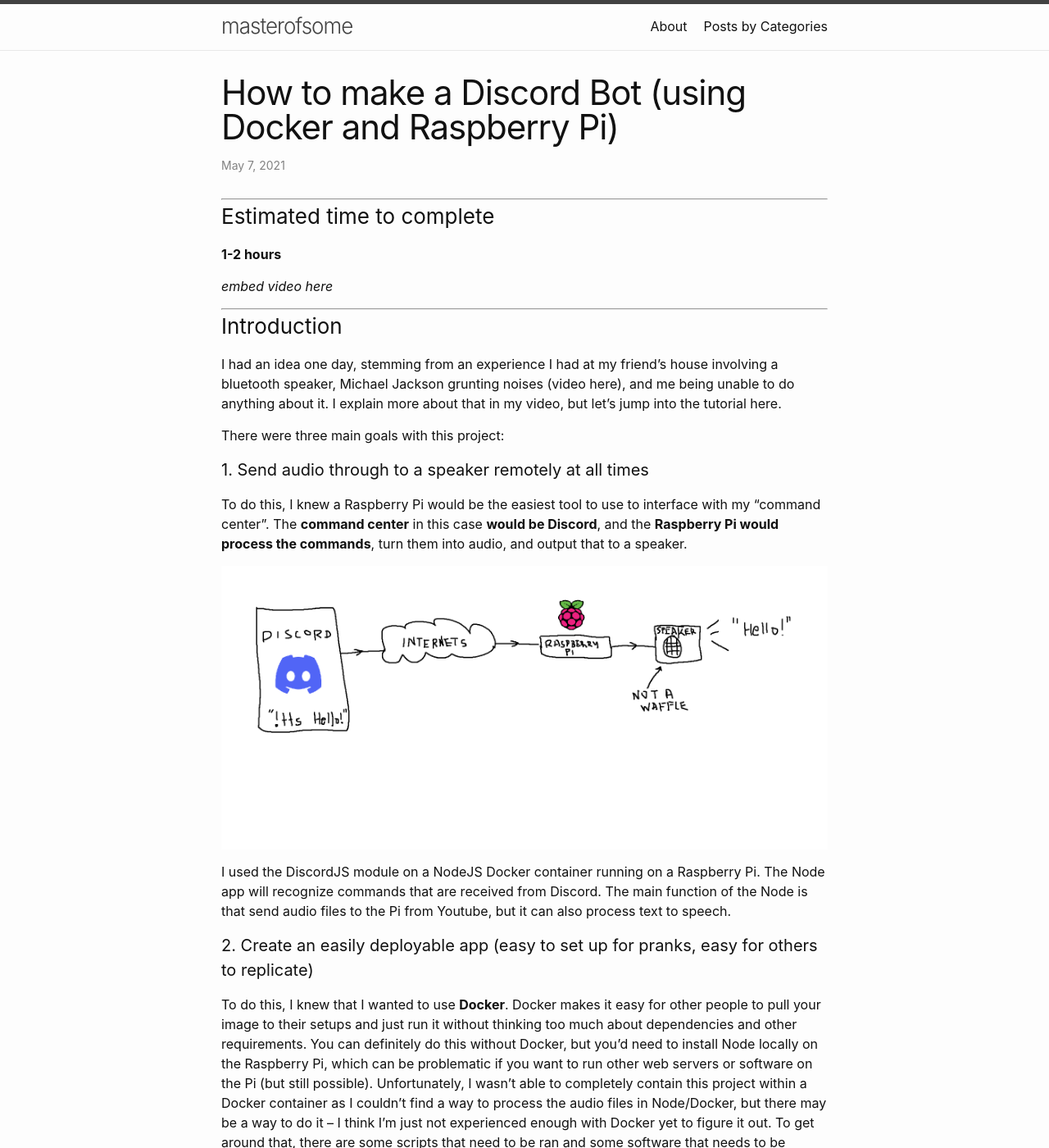
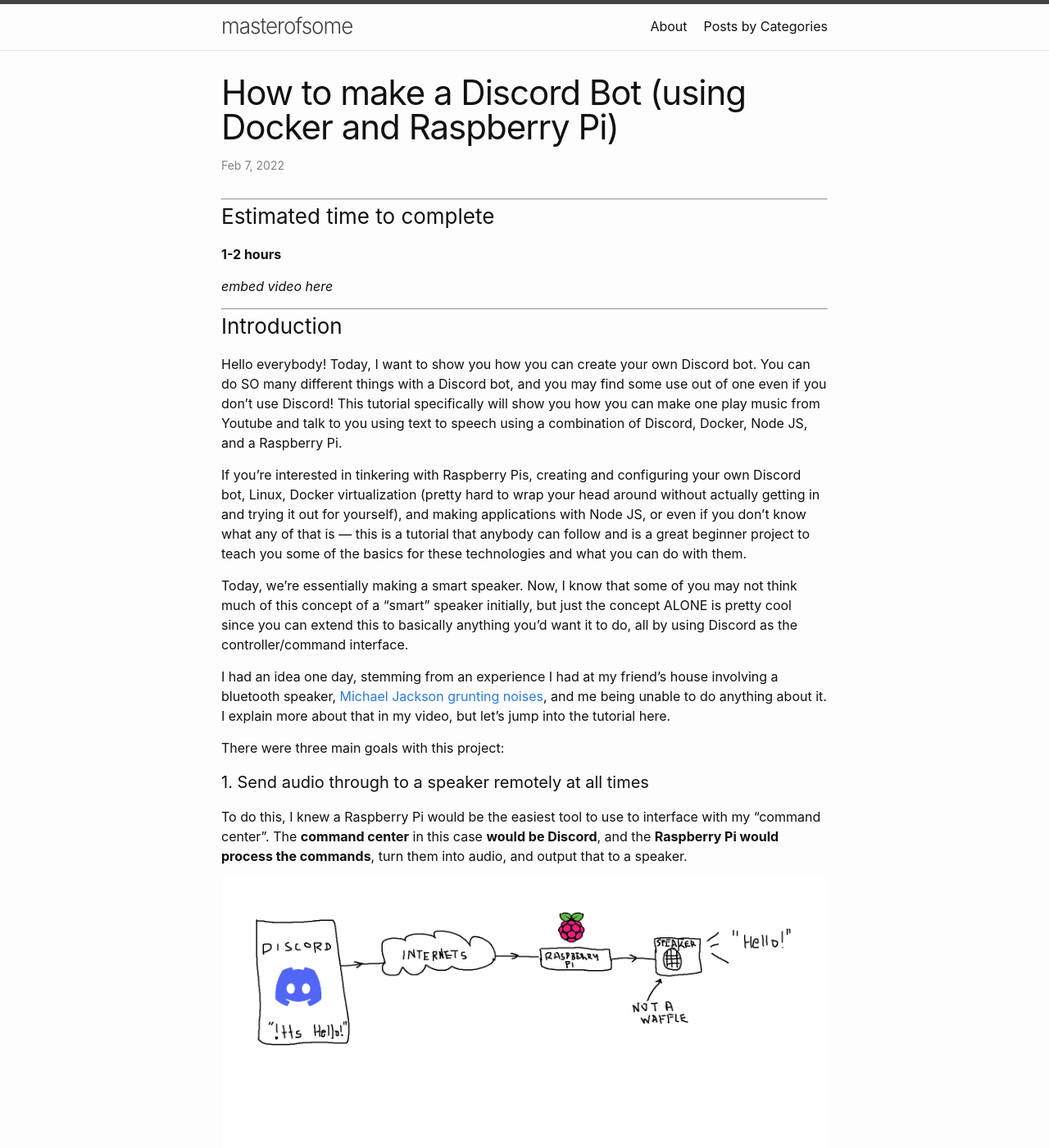
Before and after one commit to codingwatermelon/codingwatermelon.github.io, a Jekyll site: the page built from _posts/2021-05-06-how-to-make-a-discord-bot.md, in a window 1280 px wide and 1400 px high. Shown: the whole window at 82% size. Built offline with Jekyll 4.4.1, drawn with Linux system fonts in a browser that asks for light colours; some of the changed text lies outside the part shown.

Commit message:
Update 2021-05-06-how-to-make-a-discord-bot.md

```diff
--- a/_posts/2021-05-06-how-to-make-a-discord-bot.md
+++ b/_posts/2021-05-06-how-to-make-a-discord-bot.md
@@ -1,7 +1,7 @@
 ---
 layout: post
 title: "How to make a Discord Bot (using Docker and Raspberry Pi)"
-date: 2021-05-06 22:27:00 -1000
+date: 2022-02-06 21:37:00 -1000
 categories: howto docker raspberrypi node discord
 ---
 
@@ -13,7 +13,13 @@ categories: howto docker raspberrypi node discord
 
 ---
 ### Introduction
-I had an idea one day, stemming from an experience I had at my friend's house involving a bluetooth speaker, Michael Jackson grunting noises (video here), and me being unable to do anything about it. I explain more about that in my video, but let's jump into the tutorial here.
+Hello everybody! Today, I want to show you how you can create your own Discord bot. You can do SO many different things with a Discord bot, and you may find some use out of one even if you don't use Discord! This tutorial specifically will show you how you can make one play music from Youtube and talk to you using text to speech using a combination of Discord, Docker, Node JS, and a Raspberry Pi.
+
+If you're interested in tinkering with Raspberry Pis, creating and configuring your own Discord bot, Linux, Docker virtualization (pretty hard to wrap your head around without actually getting in and trying it out for yourself), and making applications with Node JS, or even if you don't know what any of that is — this is a tutorial that anybody can follow and is a great beginner project to teach you some of the basics for these technologies and what you can do with them.
+
+Today, we're essentially making a smart speaker. Now, I know that some of you may not think much of this concept of a "smart" speaker initially, but just the concept ALONE is pretty cool since you can extend this to basically anything you'd want it to do, all by using Discord as the controller/command interface.
+
+I had an idea one day, stemming from an experience I had at my friend's house involving a bluetooth speaker, [Michael Jackson grunting noises](https://www.youtube.com/watch?v=e62M-5-7ajY), and me being unable to do anything about it. I explain more about that in my video, but let's jump into the tutorial here.
 
 There were three main goals with this project:
 
@@ -61,7 +67,20 @@ It's a relatively simple bot that can definitely be expanded to do more stuff. A
     - If you don't know what Docker is, you should watch [this video](https://www.youtube.com/watch?v=Gjnup-PuquQ). It's only 2 minutes, but it provides a lot of important information.
     - Install Docker on your primary computer: [https://docs.docker.com/desktop/](https://docs.docker.com/desktop/)
       - If you've never used Docker, I **HIGHLY** recommend going through the beginner tutorial. Here are [my notes](/resources/02-DiscordBot/dockertutorialnotes.html) from when I went through the Docker tutorial
+      - Install WSL (Windows Subsystem for Linux) if you're using Windows and be sure to install the WSL features for Docker
     - Install Docker on the Raspberry Pi: [https://phoenixnap.com/kb/docker-on-raspberry-pi](https://phoenixnap.com/kb/docker-on-raspberry-pi)
+
+    {% highlight shell %}
+    # Get Raspberry Pi installation script from Docker website and run it
+    curl -fsSL https://get.docker.com -o get-docker.sh
+    sudo sh get-docker.sh
+
+    # Add your main user to the docker group (default raspberry pi user is "pi")
+    sudo usermod -aG docker pi
+
+    # (Optional) Check Docker version
+    sudo docker version
+    {% endhighlight %}
 
 {:start="2"}
 2. Set up a Discord bot on your Discord
@@ -72,7 +91,8 @@ It's a relatively simple bot that can definitely be expanded to do more stuff. A
 
 {:start="3"}
 3. Pull my Docker container
-    - For this tutorial, you can just copy what I have. Make sure that if you share your code with others to strip out any sensitive information, like client tokens. Check out my video or see the sources below if you want to learn more about how everything works up to this point.
+    - For this tutorial, you can just copy what I have. If you'd like to continue building the app by yourself, skip this step and move on to step 4.
+    - Make sure that if you share your code with others to strip out any sensitive information, like client tokens. Check out my video or see the sources below if you want to learn more about how everything works up to this point.
 
     `docker pull jftorres/armv7ttsapp`
     `docker run -p 49160:8080 -v /home/pi/discordbot/media:/usr/src/app/media -d jftorres/armv7ttsapp`
@@ -92,10 +112,15 @@ It's a relatively simple bot that can definitely be expanded to do more stuff. A
       - [https://www.npmjs.com/package/discord.js](https://www.npmjs.com/package/discord.js)
       - [https://discord.js.org/#/docs/main/stable/general/welcome](https://discord.js.org/#/docs/main/stable/general/welcome)
 
-      TODO Add more content for how to get to this point??
+{:start="4"}
+4. Build the app
+    - Basic Node apps are composed of an application file `app.js` and files to specify dependencies (`package.json` and `package-lock.json`).
+    - I used [this article]() to figure out how to build the Node app
 
-{:start="4"}
-4. Install dependencies
+    TODO Add more detail here
+
+{:start="5"}
+5. Install dependencies
     - I created a script to install the dependencies needed for this project
     {% highlight shell %}
     # Allow your user to sudo (where "pi" is your user)
@@ -119,13 +144,13 @@ It's a relatively simple bot that can definitely be expanded to do more stuff. A
     sudo apt install espeak
     {% endhighlight %}
 
-{:start="5"}
-5. Pull my scripts to process files
-
+{:start="6"}
+6. Create scripts to process files
     - These scripts exist on the Raspberry Pi rather than within the Docker container.
     - [This script](insert script) is used to start the Docker container upon reboot.
     - [This script](insert script) is used to monitor a directory for new files created by the app. This will look for .mp3 files created by the !play and !save commands as well as .txt files created by the !tts command and process them accordingly. It will also queue them if people request multiple songs or tts.
     - These scripts will need to be run automatically, so I made cronjob tasks to start them in the morning.
+
 ---
 
 ### Conclusion
```
